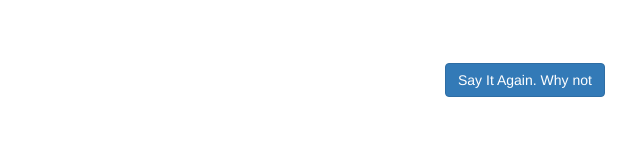
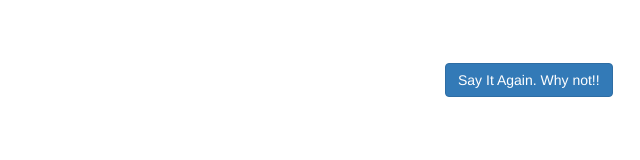
Before and after one commit to ds-ms/builddemo, a website: page public/index.html in a window 1280 px wide. Shown: the full height of the page, 640-1280 px from the left. Drawn offline with nearby package versions, Linux system fonts and the light colour scheme; some packages are replaced by stand-ins of ours; no server answers.

Commit message:
Update index.html

```diff
--- a/public/index.html
+++ b/public/index.html
@@ -22,7 +22,7 @@
                 </div>
             </div>
             <div class="col-xs-4 col-md-2">
-                <button class="btn btn-primary" ng-click="sayHelloToServer()">Say It Again. Why not</button>
+                <button class="btn btn-primary" ng-click="sayHelloToServer()">Say It Again. Why not!!</button>
             </div>
         </div>
     </div>
```
